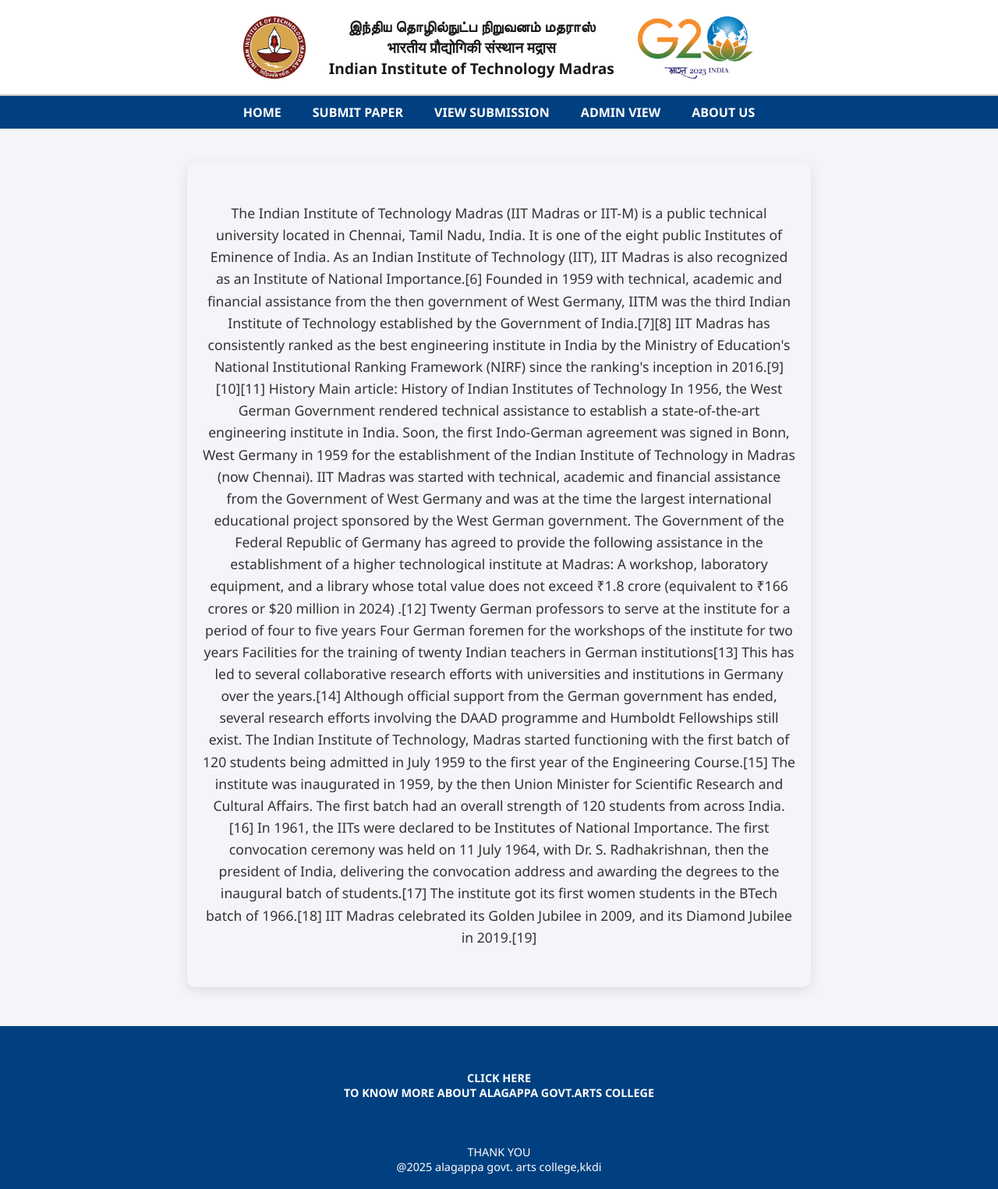
After one commit to Nithiyashree-2005/Web-design-, a Flask app: template NITHIYA/templates/about_us.html in a window 1280 px wide. The commit adds this page. Shown: the whole page at 78% size. Run offline with Flask 3, Linux system fonts and the light colour scheme; the template is opened without the code that fills it, so the values that code supplies are empty.

Commit message:
Add files via upload

```diff
--- /dev/null
+++ b/NITHIYA/app.py
@@ -0,0 +1,57 @@
+from flask import Flask, render_template, request, redirect, url_for
+import csv
+import os
+
+app = Flask(__name__)
+UPLOAD_FOLDER = 'uploads'
+os.makedirs(UPLOAD_FOLDER, exist_ok=True)
+
+@app.route('/')
+@app.route('/submit', methods=['GET', 'POST'])
+def submit_paper():
+    if request.method == 'POST':
+        data = {
+            'student_name': request.form['student_name'],
+            'student_id': request.form['student_id'],
+            'email': request.form['email'],
+            'college': request.form['college'],
+            'stream': request.form['stream'],
+            'course': request.form['course'],
+            'title': request.form['title'],
+            'abstract': request.form['abstract'],
+            'doc_link': request.form.get('doc_link', '')
+        }
+
+        file = request.files.get('doc_upload')
+        if file and file.filename:
+            filepath = os.path.join(UPLOAD_FOLDER, file.filename)
+            file.save(filepath)
+            data['doc_upload'] = filepath
+        else:
+            data['doc_upload'] = ''
+
+        with open('submissions.csv', mode='a', newline='', encoding='utf-8') as f:
+            writer = csv.DictWriter(f, fieldnames=data.keys())
+            if f.tell() == 0:
+                writer.writeheader()
+            writer.writerow(data)
+
+        return render_template("success.html", name=data['student_name'])
+
+    return render_template("sumbit_paper.html")
+
+
+@app.route('/view', methods=['GET', 'POST'])
+def view_submission():
+    submissions = []
+    if request.method == 'POST':
+        email = request.form['email']
+        if os.path.exists('submissions.csv'):
+            with open('submissions.csv', newline='', encoding='utf-8') as f:
+                reader = csv.DictReader(f)
+                submissions = [row for row in reader if row['email'] == email]
+    return render_template("view_submission.html", submissions=submissions)
+
+
+if __name__ == '__main__':
+    app.run(debug=True)
--- a/NITHIYA/static/style1.css
+++ b/NITHIYA/static/style1.css
@@ -155,6 +155,7 @@
             box-shadow: 0 0 10px rgba(0, 0, 0, 0.1);
             width: 100%;
             max-width: 600px;
+            text-align: left;
         }
 
         label {
@@ -222,3 +223,16 @@
   min-height: 100%;
   object-fit: cover;
 }
+.about-us{
+   section{ background-color: #f4f4f9;
+    padding: 50px 20px;
+    text-align: center;
+    color: #333;
+    font-size: 1.1em;
+    line-height: 1.6;
+    max-width: 800px;
+    margin: 0 auto;
+    border-radius: 10px;
+    box-shadow: 0 4px 15px rgba(0, 0, 0, 0.1);
+}
+}
--- /dev/null
+++ b/NITHIYA/templates/about_us.html
@@ -0,0 +1,49 @@
+<!DOCTYPE html>
+<html lang="en">
+<head>
+    <meta charset="UTF-8">
+    <meta name="viewport" content="width=device-width, initial-scale=1.0">
+    <title>About us</title>
+     <link rel="stylesheet" href="/static/style1.css">
+</head>
+<body class="about-us">
+     <header>
+      <div class="logo">
+  <img src="/image/logo.png"><strong>இந்திய தொழில்நுட்ப நிறுவனம் மதராஸ் <br>भारतीय प्रौद्योगिकी संस्थान मद्रास<br>Indian Institute of Technology Madras <br>
+</strong><img src="/image/left_logo.png">
+</div></header>
+     <div class="navbar">
+        <nav>
+            <ul>
+                <li><a href="/templates/home_page.html">HOME</a></li>
+                <li><a href="/templates/sumbit_paper.html">SUBMIT PAPER</a></li>
+                <li><a href="/templates/view_submission.html">VIEW SUBMISSION</a></li>
+                <li><a href="/templates/admin_page.html">ADMIN VIEW</a></li>
+                <li><a href="/templates/about_us.html">ABOUT US</a></li>
+            </ul>
+        </nav>
+    </div><br><br>
+    <main>
+        <section>
+            <p>The Indian Institute of Technology Madras (IIT Madras or IIT-M) is a public technical university located in Chennai, Tamil Nadu, India. It is one of the eight public Institutes of Eminence of India. As an Indian Institute of Technology (IIT), IIT Madras is also recognized as an Institute of National Importance.[6]
+
+Founded in 1959 with technical, academic and financial assistance from the then government of West Germany, IITM was the third Indian Institute of Technology established by the Government of India.[7][8] IIT Madras has consistently ranked as the best engineering institute in India by the Ministry of Education's National Institutional Ranking Framework (NIRF) since the ranking's inception in 2016.[9][10][11]
+
+History
+Main article: History of Indian Institutes of Technology
+In 1956, the West German Government rendered technical assistance to establish a state-of-the-art engineering institute in India. Soon, the first Indo-German agreement was signed in Bonn, West Germany in 1959 for the establishment of the Indian Institute of Technology in Madras (now Chennai). IIT Madras was started with technical, academic and financial assistance from the Government of West Germany and was at the time the largest international educational project sponsored by the West German government. The Government of the Federal Republic of Germany has agreed to provide the following assistance in the establishment of a higher technological institute at Madras:
+
+A workshop, laboratory equipment, and a library whose total value does not exceed ₹1.8 crore (equivalent to ₹166 crores or $20 million in 2024) .[12]
+Twenty German professors to serve at the institute for a period of four to five years
+Four German foremen for the workshops of the institute for two years
+Facilities for the training of twenty Indian teachers in German institutions[13]
+This has led to several collaborative research efforts with universities and institutions in Germany over the years.[14] Although official support from the German government has ended, several research efforts involving the DAAD programme and Humboldt Fellowships still exist.
+
+The Indian Institute of Technology, Madras started functioning with the first batch of 120 students being admitted in July 1959 to the first year of the Engineering Course.[15] The institute was inaugurated in 1959, by the then Union Minister for Scientific Research and Cultural Affairs. The first batch had an overall strength of 120 students from across India.[16] In 1961, the IITs were declared to be Institutes of National Importance. The first convocation ceremony was held on 11 July 1964, with Dr. S. Radhakrishnan, then the president of India, delivering the convocation address and awarding the degrees to the inaugural batch of students.[17] The institute got its first women students in the BTech batch of 1966.[18] IIT Madras celebrated its Golden Jubilee in 2009, and its Diamond Jubilee in 2019.[19]</p>
+        </section>
+    </main>
+    <footer><br><br><br>
+        <a href="https://www.agacollege.in/">CLICK HERE <br>TO KNOW MORE ABOUT ALAGAPPA GOVT.ARTS COLLEGE</a>
+         <br><br><br><br>THANK YOU <br> @2025 alagappa govt. arts college,kkdi <br><br></footer>
+</body>
+</html>
--- a/NITHIYA/templates/instructions.html
+++ b/NITHIYA/templates/instructions.html
@@ -18,6 +18,7 @@
                 <li><a href="/templates/sumbit_paper.html">SUBMIT PAPER</a></li>
                 <li><a href="/templates/view_submission.html">VIEW SUBMISSION</a></li>
                 <li><a href="/templates/admin_page.html">ADMIN VIEW</a></li>
+                <li><a href="/templates/about_us.html">ABOUT US</a></li>
             </ul>
         </nav>
     </div>
--- a/NITHIYA/templates/sumbit_paper.html
+++ b/NITHIYA/templates/sumbit_paper.html
@@ -26,6 +26,7 @@
                 <li><a href="/templates/sumbit_paper.html">SUBMIT PAPER</a></li>
                 <li><a href="/templates/view_submission.html">VIEW SUBMISSION</a></li>
                 <li><a href="/templates/admin_page.html">ADMIN VIEW</a></li>
+                <li><a href="/templates/about_us.html">ABOUT US</a></li>
             </ul>
         </nav>
     </div>
```
Also changed, not shown: NITHIYA/static/style2.css (added, +57 -0 lines), NITHIYA/templates/admin_page.html (+9 -0 lines), NITHIYA/templates/home_page.html (+4 -3 lines), NITHIYA/templates/success.html (added, +20 -0 lines), NITHIYA/templates/view_submission.html (+24 -0 lines), 1 other file.
